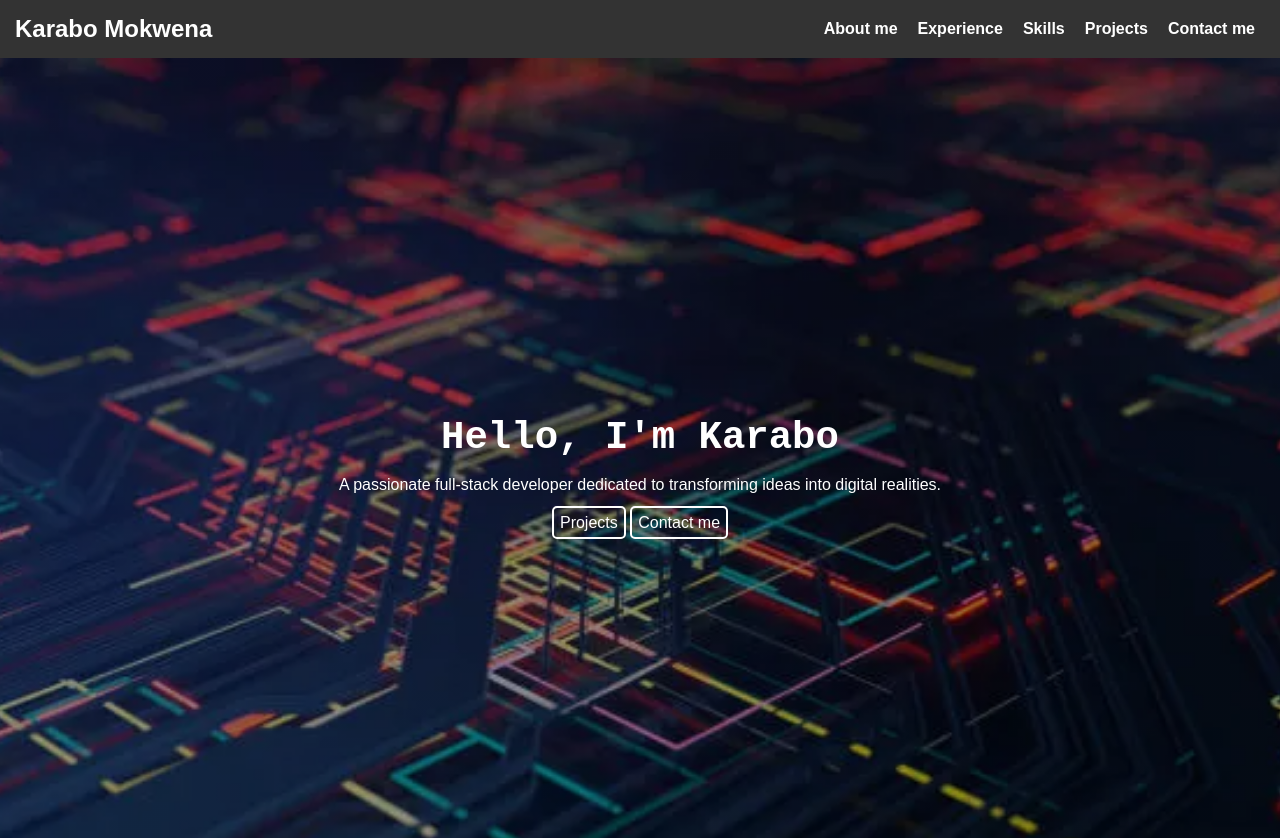
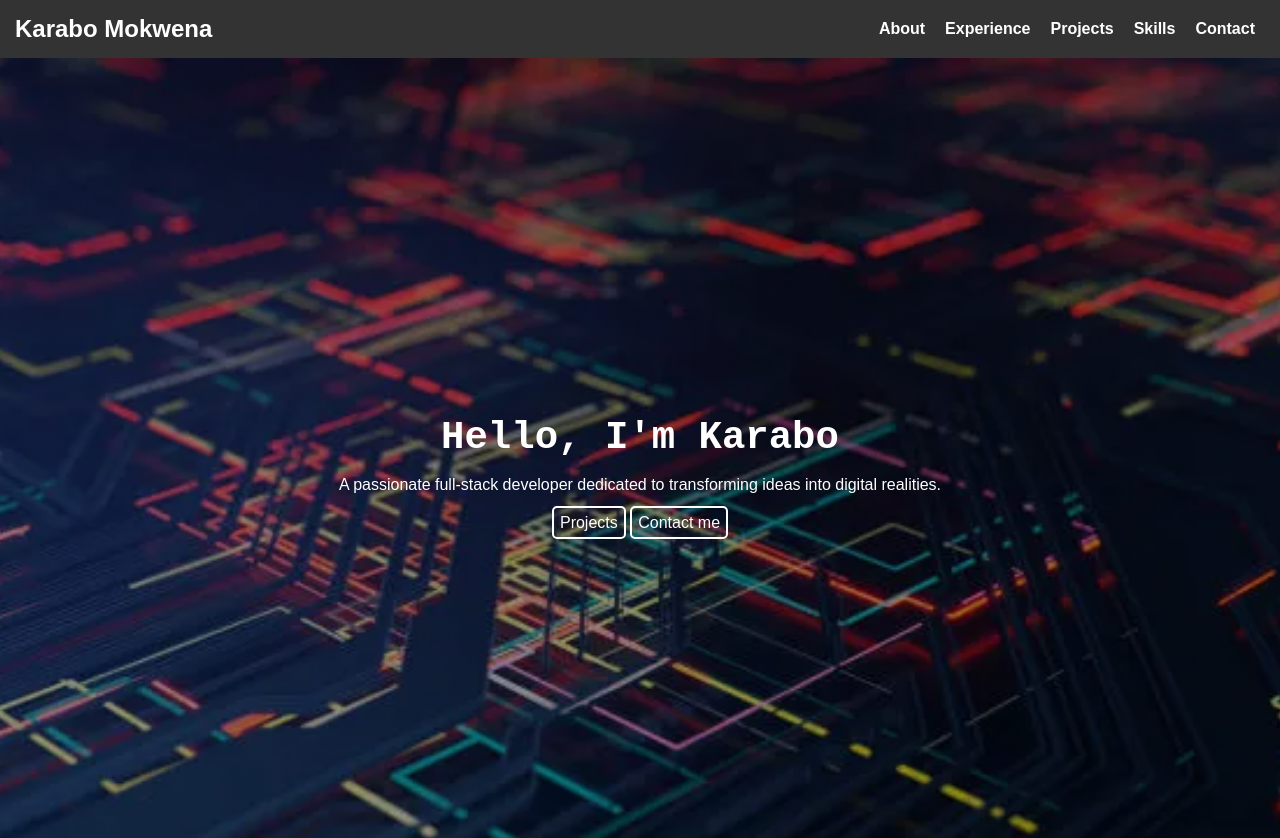
Before and after one commit to karabokman/karabokman.github.io, a plain HTML site: page index.html in a window 1280 px wide. Shown: the top 838 px of the page. Drawn offline with Linux system fonts and the light colour scheme.

Commit message:
fix header and hero section links

```diff
--- a/index.html
+++ b/index.html
@@ -13,11 +13,11 @@
         <div class="logo">Karabo Mokwena</div>
         <nav>
             <ul>
-                <li><a href="#">About me</a></li>
-                <li><a href="#">Experience</a></li>
-                <li><a href="#">Skills</a></li>
-                <li><a href="#">Projects</a></li>
-                <li><a href="#">Contact me</a></li>
+                <li><a href="#about-me">About</a></li>
+                <li><a href="#experience">Experience</a></li>
+                <li><a href="#projects">Projects</a></li>
+                <li><a href="#skills">Skills</a></li>
+                <li><a href="#contact-me">Contact</a></li>
             </ul>
         </nav>
     </header>
@@ -27,8 +27,8 @@
             <h1>Hello, I'm Karabo</h1>
             <p>A passionate full-stack developer dedicated to transforming ideas into digital realities.</p>
             <div class="hero-button-container">
-                <a href="#" class="hero-button">Projects</a>
-                <a href="#" class="hero-button">Contact me</a>
+                <a href="#projects" class="hero-button">Projects</a>
+                <a href="#contact-me" class="hero-button">Contact me</a>
             </div>
         </div>
     </section>
```
